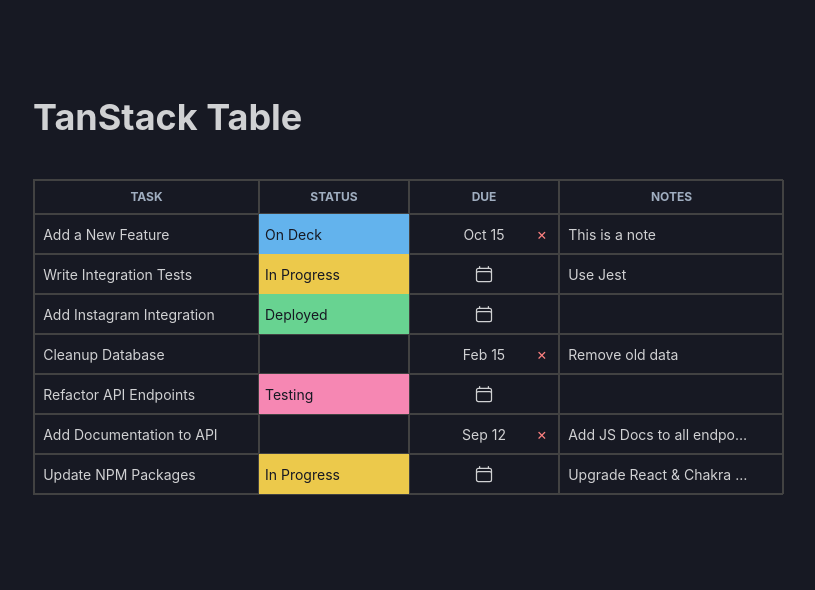
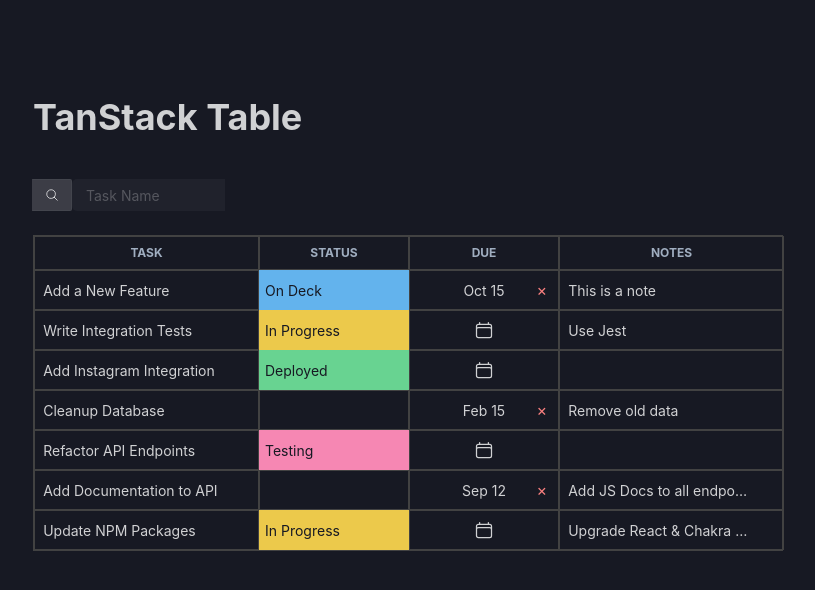
Before and after one commit to VlahdimyrLB/tanstack-table, a React (Vite) app: page / in a window 1280 px wide. Shown: the top 590 px of the page, without its empty margins (131-946 px from the left). Built offline with nearby package versions, Linux system fonts and the light colour scheme.

Commit message:
Finished filtering

```diff
--- /dev/null
+++ b/src/components/FilterPopover.jsx
@@ -0,0 +1,4 @@
+const FilterPopover = () => {
+  return <div>FilterPopover</div>;
+};
+export default FilterPopover;
--- /dev/null
+++ b/src/components/Filters.jsx
@@ -0,0 +1,41 @@
+import {
+  Box,
+  InputGroup,
+  Input,
+  InputRightAddon,
+  Icon,
+} from "@chakra-ui/react";
+import SearchIcon from "../components/icons/SearchIcon";
+
+const Filters = ({ columnFilters, setColumnFilters }) => {
+  const taskName =
+    columnFilters.find((filter) => filter.id === "task")?.value || "";
+
+  const onFilterChange = (id, value) =>
+    setColumnFilters((prev) =>
+      prev
+        .filter((f) => f.id !== id)
+        .concat({
+          id,
+          value,
+        })
+    );
+  return (
+    <Box mb="6">
+      <InputGroup size="sm" maxW="12rem">
+        <InputRightAddon pointerEvents="none">
+          <Icon as={SearchIcon}></Icon>
+        </InputRightAddon>
+        <Input
+          type="text"
+          variant="filled"
+          placeholder="Task Name"
+          borderRadius={5}
+          value={taskName}
+          onChange={(e) => onFilterChange("task", e.target.value)}
+        ></Input>
+      </InputGroup>
+    </Box>
+  );
+};
+export default Filters;
--- a/src/components/TaskTable.jsx
+++ b/src/components/TaskTable.jsx
@@ -2,6 +2,7 @@
 import {
   flexRender,
   getCoreRowModel,
+  getFilteredRowModel,
   useReactTable,
 } from "@tanstack/react-table";
 import DATA from "../data";
@@ -9,6 +10,7 @@
 import EditableCell from "./EditableCell";
 import StatusCell from "./StatusCell";
 import DateCell from "./DateCell";
+import Filters from "./Filters";
 
 const columns = [
   {
@@ -40,10 +42,14 @@
 ];
 const TaskTable = () => {
   const [data, setData] = useState(DATA);
+  const [columnFilters, setColumnFilters] = useState([]);
+
   const table = useReactTable({
     data,
     columns,
+    state: { columnFilters },
     getCoreRowModel: getCoreRowModel(),
+    getFilteredRowModel: getFilteredRowModel(),
     columnResizeMode: "onChange",
     meta: {
       updateData: (rowIndex, columnId, value) =>
@@ -58,6 +64,10 @@
   console.log("data", data);
   return (
     <Box>
+      <Filters
+        columnFilters={columnFilters}
+        setColumnFilters={setColumnFilters}
+      />
       <Box className="table" w={table.getTotalSize()}>
         {table.getHeaderGroups().map((headerGroup) => (
           <Box className="tr" key={headerGroup.id}>
```
